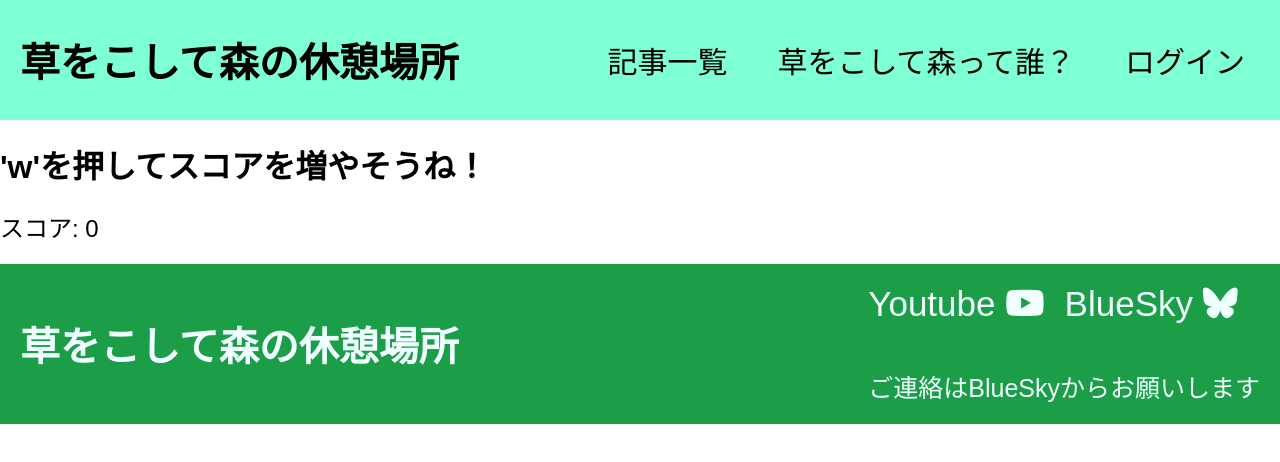
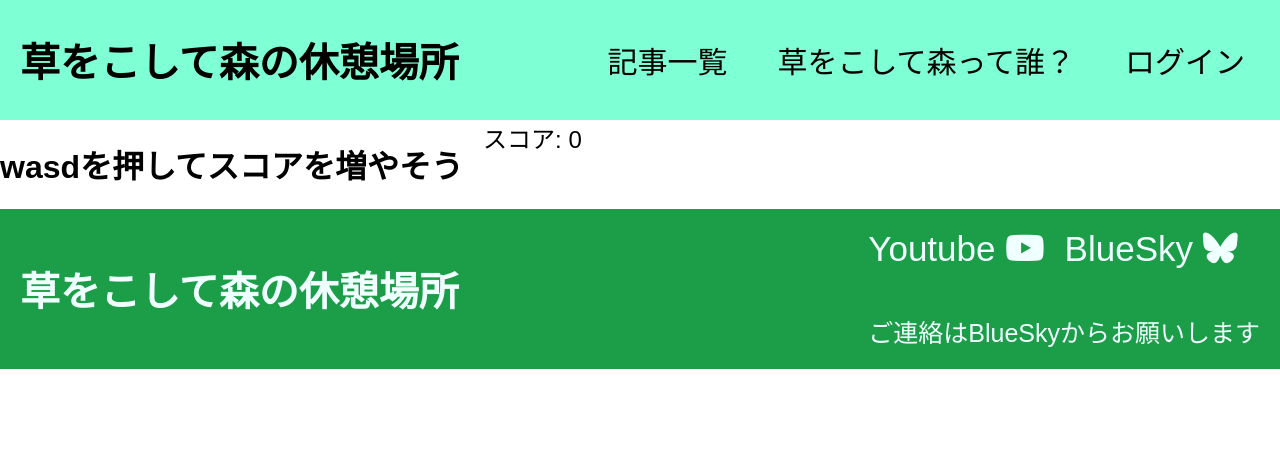
Before and after one commit to kusawokoshitemori/WASD_button_game, a plain HTML site: page click_game/click_game.html in a window 1280 px wide. Drawn offline with Linux system fonts and the light colour scheme.

Commit message:
横並びにした

```diff
--- a/click_game/click_game.css
+++ b/click_game/click_game.css
@@ -42,9 +42,16 @@ header {
   border-radius: 5px;
 }
 
+.main {
+  display: flex;
+}
+
+.wasd {
+  margin-right: 20px;
+}
+
 #score {
   font-size: 24px;
-  margin-bottom: 20px;
 }
 
 footer {
--- a/click_game/click_game.html
+++ b/click_game/click_game.html
@@ -25,8 +25,10 @@
       </nav>
     </header>
 
-    <h1>'w'を押してスコアを増やそうね！</h1>
-    <div id="score">スコア: 0</div>
+    <div class="main">
+      <h1 class="wasd">wasdを押してスコアを増やそう</h1>
+      <div id="score">スコア: 0</div>
+    </div>
 
     <footer>
       <div class="footer-logo">草をこして森の休憩場所</div>
```
